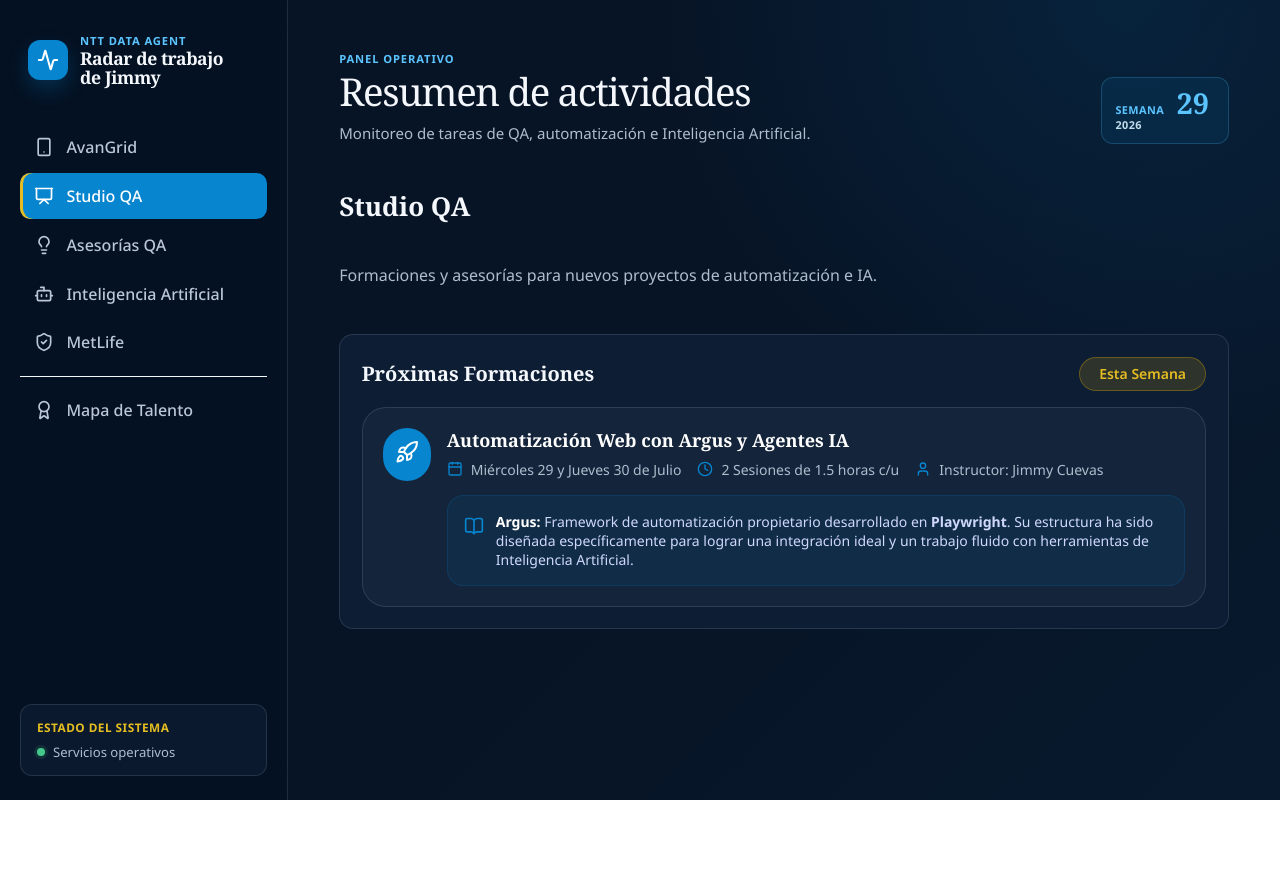
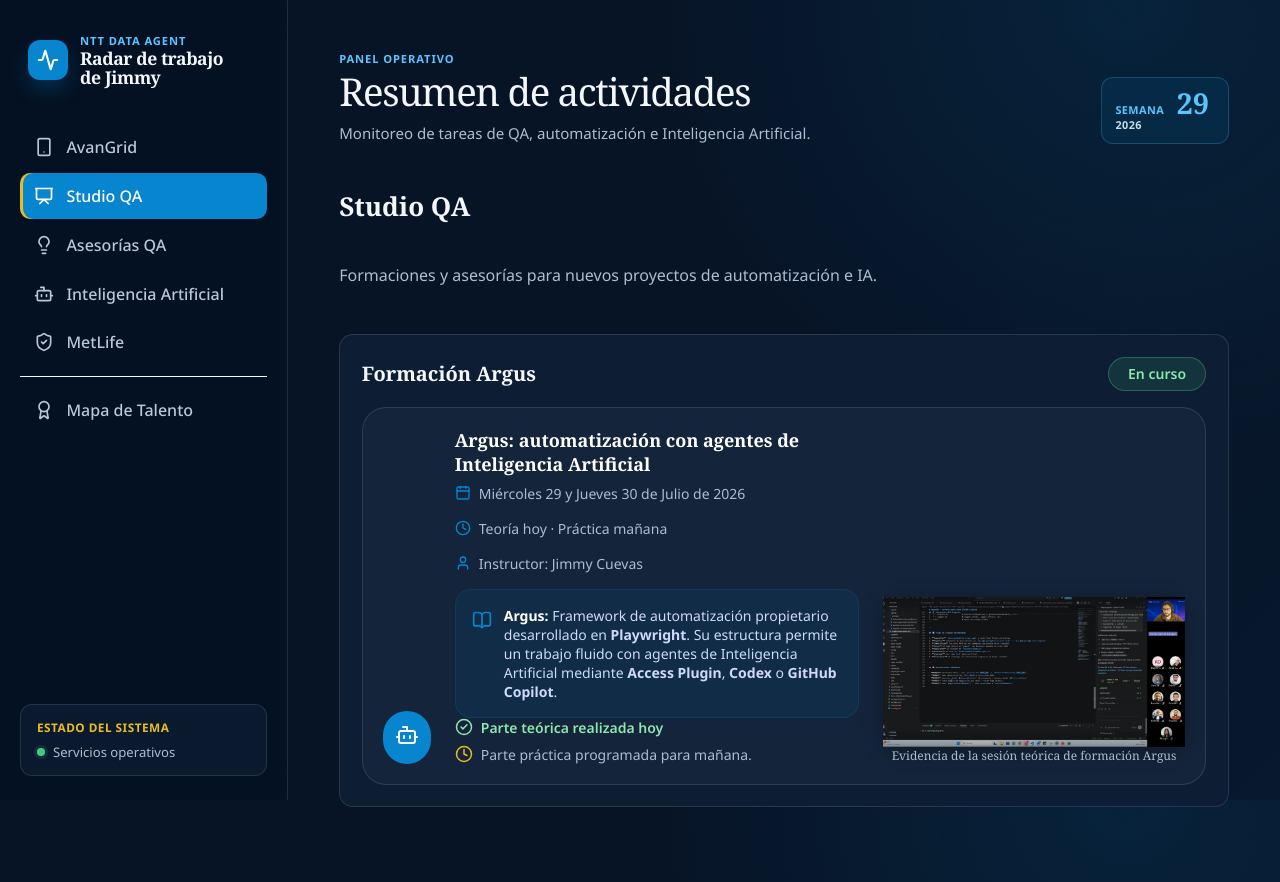
Before and after one commit to TuxMarley/dashboard, a React (Vite) app: page /studio-qa in a window 1280 px wide. Before the commit the page ends 800 px from the top, so only its background shows below. Built offline with nearby package versions, Linux system fonts and the light colour scheme.

Commit message:
feat: update Argus training session

```diff
--- a/src/pages/StudioQA.jsx
+++ b/src/pages/StudioQA.jsx
@@ -1,5 +1,5 @@
 import React from 'react';
-import { Calendar, Clock, BookOpen, User, Rocket } from 'lucide-react';
+import { Bot, Calendar, CheckCircle2, Clock, BookOpen, User } from 'lucide-react';
 
 const StudioQA = () => {
   return (
@@ -9,30 +9,30 @@
 
       <div className="glass-card mb-6">
         <div className="flex justify-between items-center mb-4">
-          <h3 className="font-semibold text-xl">Próximas Formaciones</h3>
-          <div className="pill-tag" style={{ background: 'rgba(230, 182, 0, 0.15)', color: 'var(--brand-gold)', borderColor: 'rgba(230, 182, 0, 0.3)' }}>
-            <span>Esta Semana</span>
+          <h3 className="font-semibold text-xl">Formación Argus</h3>
+          <div className="pill-tag" style={{ background: 'rgba(74, 222, 128, 0.12)', color: '#8ee6b0', borderColor: 'rgba(74, 222, 128, 0.3)' }}>
+            <span>En curso</span>
           </div>
         </div>
 
         {/* Training Card */}
         <div className="p-5 rounded-3xl" style={{ background: 'rgba(255, 255, 255, 0.03)', border: '1px solid var(--glass-border)' }}>
-          <div className="flex items-start gap-4">
-            <div className="p-3 rounded-full" style={{ background: 'var(--brand-blue)' }}>
-              <Rocket size={24} color="#fff" />
+          <div className="flex gap-6 items-start" style={{ flexWrap: 'wrap-reverse' }}>
+            <div className="p-3 rounded-full" style={{ background: 'var(--brand-blue)', height: 'fit-content' }}>
+              <Bot size={24} color="#fff" />
             </div>
 
-            <div className="flex-col w-full">
-              <h4 className="font-bold text-lg text-white mb-2">Automatización Web con Argus y Agentes IA</h4>
+            <div className="flex-col" style={{ flex: '2 1 400px' }}>
+              <h4 className="font-bold text-lg text-white mb-2">Argus: automatización con agentes de Inteligencia Artificial</h4>
 
               <div className="flex flex-wrap gap-4 mb-4">
                 <div className="flex items-center gap-2 text-sm text-muted">
                   <Calendar size={16} className="text-cyan" />
-                  <span>Miércoles 29 y Jueves 30 de Julio</span>
+                  <span>Miércoles 29 y Jueves 30 de Julio de 2026</span>
                 </div>
                 <div className="flex items-center gap-2 text-sm text-muted">
                   <Clock size={16} className="text-cyan" />
-                  <span>2 Sesiones de 1.5 horas c/u</span>
+                  <span>Teoría hoy · Práctica mañana</span>
                 </div>
                 <div className="flex items-center gap-2 text-sm text-muted">
                   <User size={16} className="text-cyan" />
@@ -45,12 +45,34 @@
                   <BookOpen size={20} className="text-cyan mt-1 flex-shrink-0" />
                   <p className="text-sm" style={{ color: '#cfd8fc' }}>
                     <strong className="text-white">Argus:</strong> Framework de automatización propietario desarrollado en <strong>Playwright</strong>.
-                    Su estructura ha sido diseñada específicamente para lograr una integración ideal y un trabajo fluido
-                    con herramientas de Inteligencia Artificial.
+                    Su estructura permite un trabajo fluido con agentes de Inteligencia Artificial mediante <strong>Access Plugin</strong>, <strong>Codex</strong> o <strong>GitHub Copilot</strong>.
                   </p>
                 </div>
               </div>
 
+              <div className="flex-col gap-2 mt-4">
+                <div className="flex items-center gap-2 text-sm" style={{ color: '#8ee6b0' }}>
+                  <CheckCircle2 size={18} />
+                  <span className="font-semibold">Parte teórica realizada hoy</span>
+                </div>
+                <div className="flex items-center gap-2 text-sm text-muted">
+                  <Clock size={18} className="text-purple" />
+                  <span>Parte práctica programada para mañana.</span>
+                </div>
+              </div>
+
+            </div>
+
+            <div className="flex-col items-center" style={{ flex: '1.2 1 300px', minWidth: '280px' }}>
+              <div className="rounded-2xl overflow-hidden border" style={{ borderColor: 'var(--glass-border)', boxShadow: '0 4px 20px rgba(0, 0, 0, 0.3)' }}>
+                <img
+                  src="/argus_training_july_29.png"
+                  alt="Formación teórica de Argus sobre agentes de inteligencia artificial para automatización"
+                  className="w-full h-auto object-cover hover:scale-105 transition-transform duration-300"
+                  style={{ display: 'block' }}
+                />
+              </div>
+              <p className="text-xs text-muted text-center mt-2 font-serif italic">Evidencia de la sesión teórica de formación Argus</p>
             </div>
           </div>
         </div>
```
Also changed, not shown: public/argus_training_july_29.png (added).
